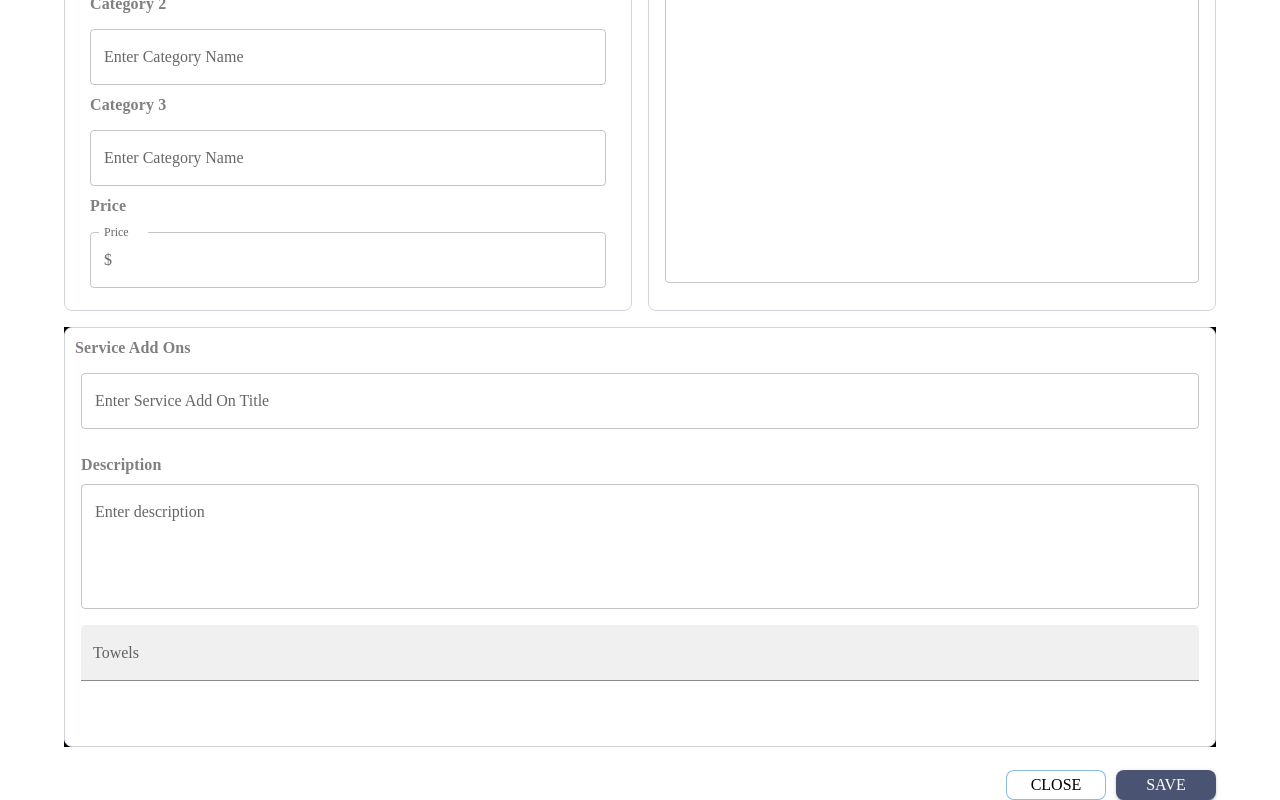
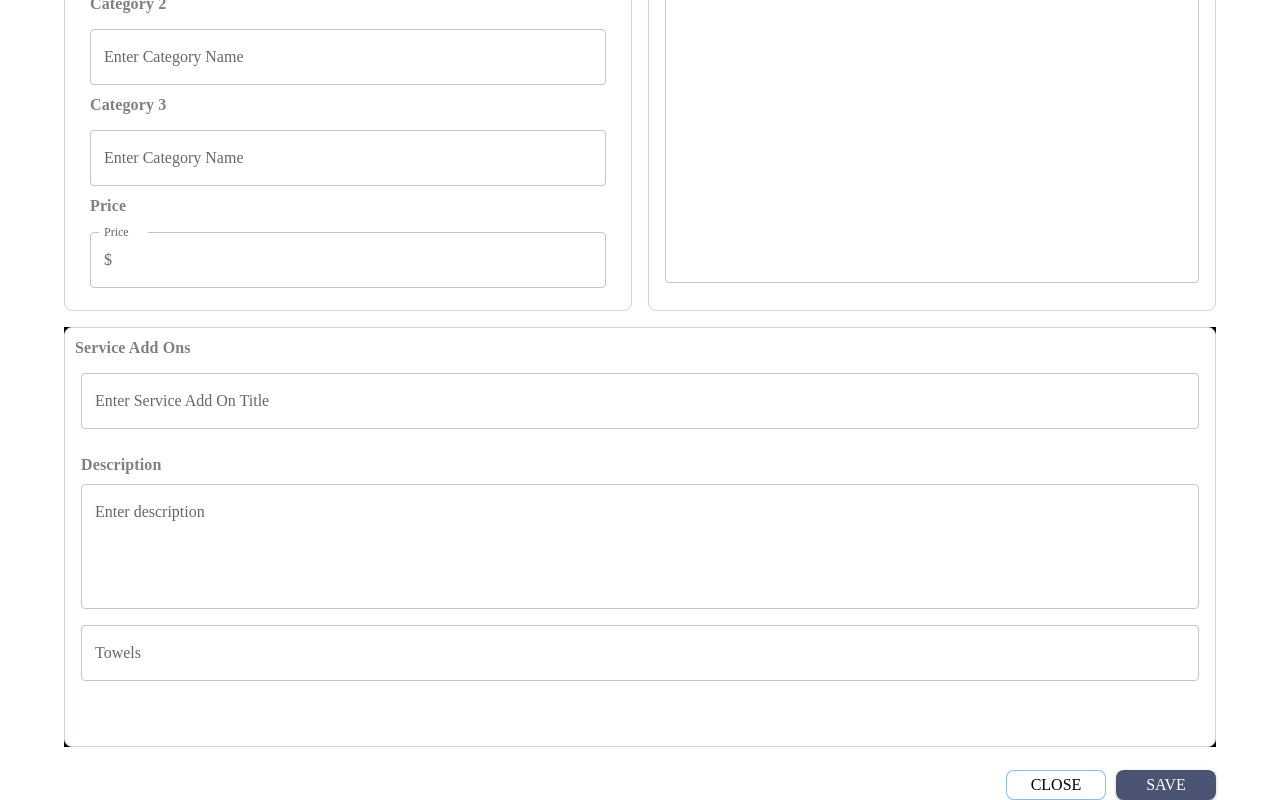
Before and after one commit to Software-Lifecycle-Consultants/slc-open-hms, a Next.js app: page /admin/roomdetails in a window 1280 px wide. Shown: the part 945-1745 px from the top of the page. Built offline with nearby package versions, Linux system fonts and the light colour scheme.

Commit message:
Did update text filed variant into Service Adds component

```diff
--- a/components/roomDetails/ServiceAd.tsx
+++ b/components/roomDetails/ServiceAd.tsx
@@ -120,7 +120,7 @@ export default function ServiceAd() {
                   ))
                 }
                 renderInput={(params) => (
-                  <TextField {...params} variant="filled" label="Towels" />
+                  <TextField {...params} label="Towels" /> // Towels is the default value
                 )}
                 options={[]}
               />
```
